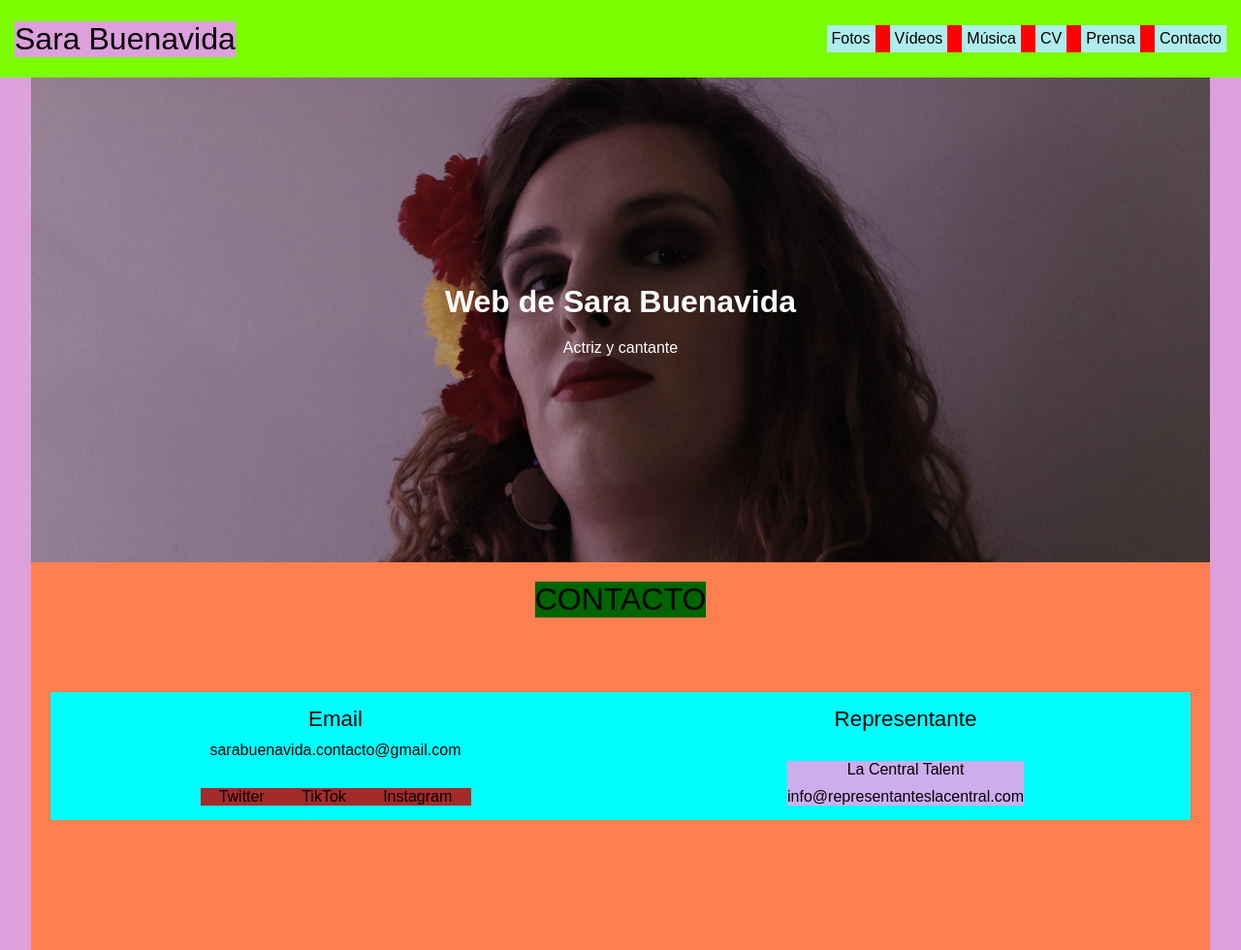
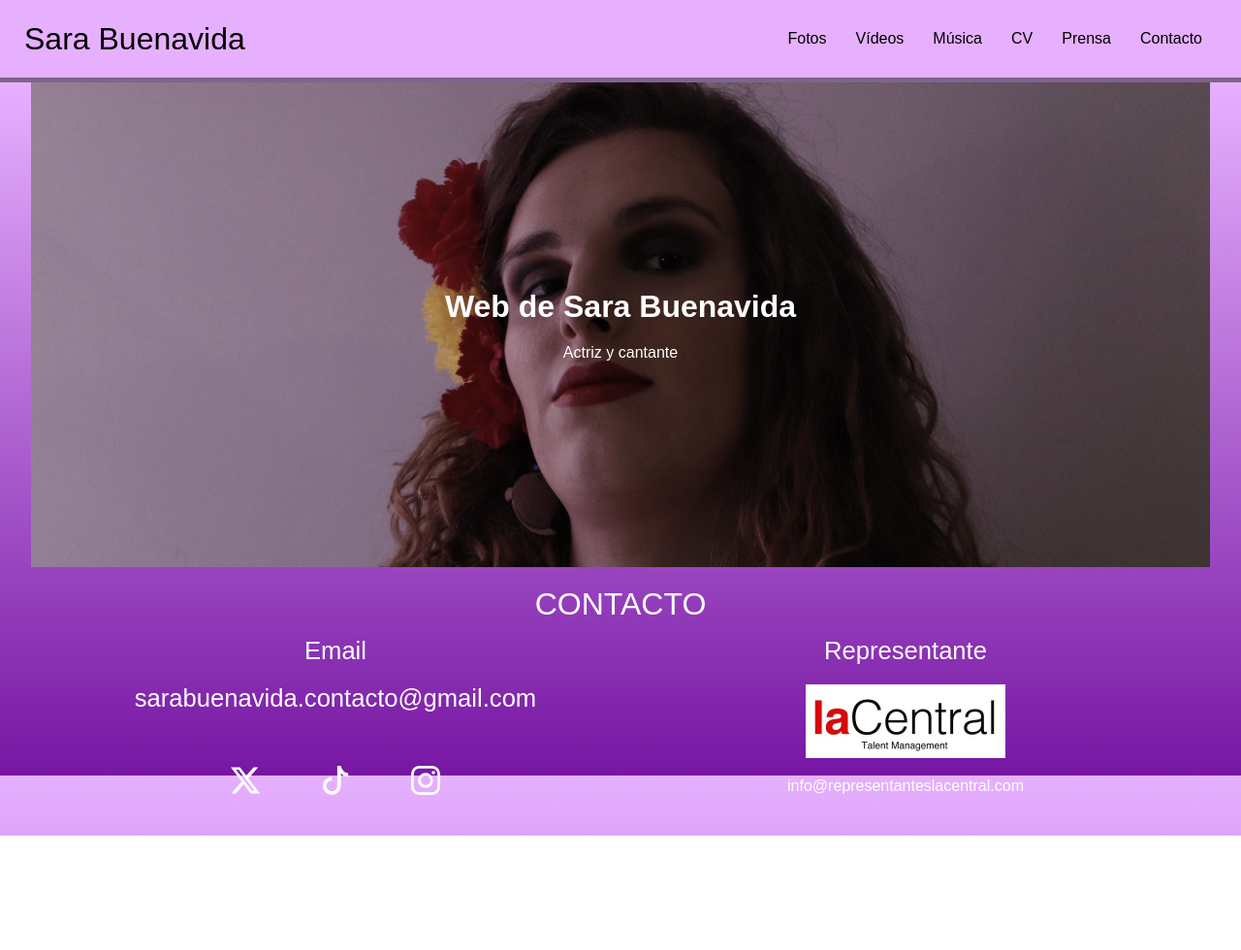
Before and after one commit to SeanFdez/Sara-Buenavida, a plain HTML site: page index.html in a window 1280 px wide. Shown: the whole page at 97% size. After the commit the page ends 862 px from the top, so only its background shows below. Drawn offline with Linux system fonts and the light colour scheme.

Commit message:
Actualizacion 2
Segunda actualizacion

```diff
--- a/css/index.css
+++ b/css/index.css
@@ -30,6 +30,8 @@ svg{
 body{
     font-family: Arial, Helvetica, sans-serif;
     hyphens: auto;
+    background: linear-gradient(180deg, rgba(230,176,255,1) 0%, rgba(119,22,163,1) 100%);
+
 }
 h1 , h2 , h3 , h4 , h5 , h6{
     font-size: inherit;
@@ -37,13 +39,15 @@ h1 , h2 , h3 , h4 , h5 , h6{
 }
 .Header{
     width: 100%;
-    background-color: aqua;
+    top: 0;
+    left: 0;
+    background:rgba(230,176,255,1);
+    border-bottom: 5px solid rgba(0, 0, 0, 0.438);
+
 }
 .Header-wrap{
-    background-color: lawngreen;
-    padding: 0px 15px;
-    min-height: 80px;
-
+    height: 80px;
+    padding: 0px 25px;
     margin: auto;
     display: flex;
     flex-flow: row nowrap;
@@ -52,30 +56,31 @@ h1 , h2 , h3 , h4 , h5 , h6{
 }
 .Header-h1{
     font-size: 2em;
-    background-color: plum;
 }
 .Header-ul{
-    background-color: red;
     display: flex;
     flex-flow: row nowrap;
     justify-content: space-between;
     align-items: center;
-    gap: 15px;
 }
 .Header-li{
-    padding: 5px;
-    background-color: paleturquoise;
+    padding: 15px;
+    text-align: center;
 }
 .Header-li:hover{
-    color: white;
+    box-shadow: 1px 1px 5px 5px rgba(0, 0, 0, 0.253);
 }
 .Main{
+    height: calc(100vh - 85px);
     width: 100%;
-    background-color: plum;
+    background: linear-gradient(180deg, rgba(230,176,255,1) 0%, rgba(119,22,163,1) 100%);
+    display: flex;
+    flex-flow: column nowrap;
+
 }
 .Main-section{
+    height: 100%;
     width: 95%;
-    min-height: 400px;
     margin: auto;
 }
 .Hero{
@@ -114,45 +119,51 @@ h1 , h2 , h3 , h4 , h5 , h6{
 }
 .Contacto{
     padding: 20px 20px;
-    background-color: coral;
     display: flex;
-    flex-flow: row nowrap;
+    flex-flow: row wrap;
     justify-content: center;
-    align-items: center;
+    align-items: start;
     position: relative;
+    color: white;
 }
 .Contacto-h3{
+    text-align: center;
+    width: 100%;
     text-transform: uppercase;
-    background-color: darkgreen;
-    position: absolute;
     top: 20px;
     left: calc(50% - width);
     font-size: 2em;
 }
 .Contacto-wrapper{
     width: 50%;
+    min-height: 200px;
     padding: 15px;
-    background-color: aqua;
     display: flex;
     flex-flow: column nowrap;
-    justify-content: center;
+    justify-content: start;
     align-items: center;
-    gap: 30px;
+    gap: 50px;
+}
+.Contacto-wrapper:hover{
+    box-shadow: 1px 1px 5px 5px rgba(0, 0, 0, 0.253);
+
 }
 .Contacto-email{
     display: flex;
     flex-flow: column nowrap;
     justify-content: center;
     align-items: center;
-    gap: 10px;
+    gap: 20px;
 }
 .Contacto-h4{
-    font-size: 1.4em;
+    font-size: 1.6em;
+}
+.Contacto-a{
+    font-size: 1.6em;
 }
 .Redes{
     width: 50%;
     max-width: 300px;
-    background-color: brown;
 }
 .Redes-ul{
     display: flex;
@@ -160,11 +171,23 @@ h1 , h2 , h3 , h4 , h5 , h6{
     justify-content: space-around;
     align-items: center;
 }
-.Contacto-repre{
-    background-color: rgb(206, 173, 236);
+.Redes-li{
+    padding: 5px;
+    width: 40px;
+}
+.Repre{
+    gap: 20px;
+}
+.Repre-h4{
+    font-size: 1.6em;
+}
+.Repre-wrap{
     display: flex;
     flex-flow: column nowrap;
     justify-content: center;
     align-items: center;
-    gap: 10px;
+    gap: 20px;
 }
+.Repre-h5{
+    width: 50%;
+}
--- a/index.html
+++ b/index.html
@@ -43,22 +43,36 @@
                 <div class="Contacto-redes Redes">
                     <ul class="Redes-ul">
                         <li class="Redes-li">
-                            <a href="#" rel="norefer" target="_blank" class="Redes-a">Twitter</a>
+                            <a href="https://x.com/sara_buenavida" rel="norefer" target="_blank" class="Redes-a">
+                                <svg xmlns="http://www.w3.org/2000/svg" width="16" height="16" fill="currentColor" class="Redes-svg" viewBox="0 0 16 16">
+                                    <path d="M12.6.75h2.454l-5.36 6.142L16 15.25h-4.937l-3.867-5.07-4.425 5.07H.316l5.733-6.57L0 .75h5.063l3.495 4.633L12.601.75Zm-.86 13.028h1.36L4.323 2.145H2.865z"/>
+                                  </svg>
+                            </a>
                         </li>
                         <li class="Redes-li">
-                            <a href="#" rel="norefer" target="_blank" class="Redes-a">TikTok</a>
+                            <a href="https://www.tiktok.com/@sara.buenavida" rel="norefer" target="_blank" class="Redes-a">
+                                <svg xmlns="http://www.w3.org/2000/svg" width="16" height="16" fill="currentColor" class="Redes-svg" viewBox="0 0 16 16">
+                                    <path d="M9 0h1.98c.144.715.54 1.617 1.235 2.512C12.895 3.389 13.797 4 15 4v2c-1.753 0-3.07-.814-4-1.829V11a5 5 0 1 1-5-5v2a3 3 0 1 0 3 3z"/>
+                                  </svg>
+                            </a>
                         </li>
                         <li class="Redes-li">
-                            <a href="#" rel="norefer" target="_blank" class="Redes-a">Instagram</a>
+                            <a href="https://www.instagram.com/sarabuenavidaactriz/" rel="norefer" target="_blank" class="Redes-a">
+                                <svg xmlns="http://www.w3.org/2000/svg" width="16" height="16" fill="currentColor" class="Redes-svg" viewBox="0 0 16 16">
+                                    <path d="M8 0C5.829 0 5.556.01 4.703.048 3.85.088 3.269.222 2.76.42a3.9 3.9 0 0 0-1.417.923A3.9 3.9 0 0 0 .42 2.76C.222 3.268.087 3.85.048 4.7.01 5.555 0 5.827 0 8.001c0 2.172.01 2.444.048 3.297.04.852.174 1.433.372 1.942.205.526.478.972.923 1.417.444.445.89.719 1.416.923.51.198 1.09.333 1.942.372C5.555 15.99 5.827 16 8 16s2.444-.01 3.298-.048c.851-.04 1.434-.174 1.943-.372a3.9 3.9 0 0 0 1.416-.923c.445-.445.718-.891.923-1.417.197-.509.332-1.09.372-1.942C15.99 10.445 16 10.173 16 8s-.01-2.445-.048-3.299c-.04-.851-.175-1.433-.372-1.941a3.9 3.9 0 0 0-.923-1.417A3.9 3.9 0 0 0 13.24.42c-.51-.198-1.092-.333-1.943-.372C10.443.01 10.172 0 7.998 0zm-.717 1.442h.718c2.136 0 2.389.007 3.232.046.78.035 1.204.166 1.486.275.373.145.64.319.92.599s.453.546.598.92c.11.281.24.705.275 1.485.039.843.047 1.096.047 3.231s-.008 2.389-.047 3.232c-.035.78-.166 1.203-.275 1.485a2.5 2.5 0 0 1-.599.919c-.28.28-.546.453-.92.598-.28.11-.704.24-1.485.276-.843.038-1.096.047-3.232.047s-2.39-.009-3.233-.047c-.78-.036-1.203-.166-1.485-.276a2.5 2.5 0 0 1-.92-.598 2.5 2.5 0 0 1-.6-.92c-.109-.281-.24-.705-.275-1.485-.038-.843-.046-1.096-.046-3.233s.008-2.388.046-3.231c.036-.78.166-1.204.276-1.486.145-.373.319-.64.599-.92s.546-.453.92-.598c.282-.11.705-.24 1.485-.276.738-.034 1.024-.044 2.515-.045zm4.988 1.328a.96.96 0 1 0 0 1.92.96.96 0 0 0 0-1.92m-4.27 1.122a4.109 4.109 0 1 0 0 8.217 4.109 4.109 0 0 0 0-8.217m0 1.441a2.667 2.667 0 1 1 0 5.334 2.667 2.667 0 0 1 0-5.334"/>
+                                  </svg>
+                            </a>
                         </li>
                     </ul>
                 </div>
             </div>
-            <div class="Contacto-wrapper Representante">
-                <h4 class="Contacto-h4">Representante</h4>
-                <div class="Contacto-repre Repre ">
-                    <h5 class="Repre-h5">La Central Talent</h5>
-                    <a class="Repres-a" href="mailto:info@representanteslacentral.com">info@representanteslacentral.com</a>
+            <div class="Contacto-wrapper Repre">
+                <h4 class="Repre-h4">Representante</h4>
+                <div class="Repre-wrap ">
+                    <h5 class="Repre-h5">
+                        <img class="Repre-img" src="assets/lacentral.jpg" alt="La Central Talents">
+                    </h5>
+                    <a class="Repre-a" href="mailto:info@representanteslacentral.com">info@representanteslacentral.com</a>
                 </div>
             </div>
         </section>
```
Also changed, not shown: assets/lacentral.jpg (added), assets/lacentral.webp (added).
